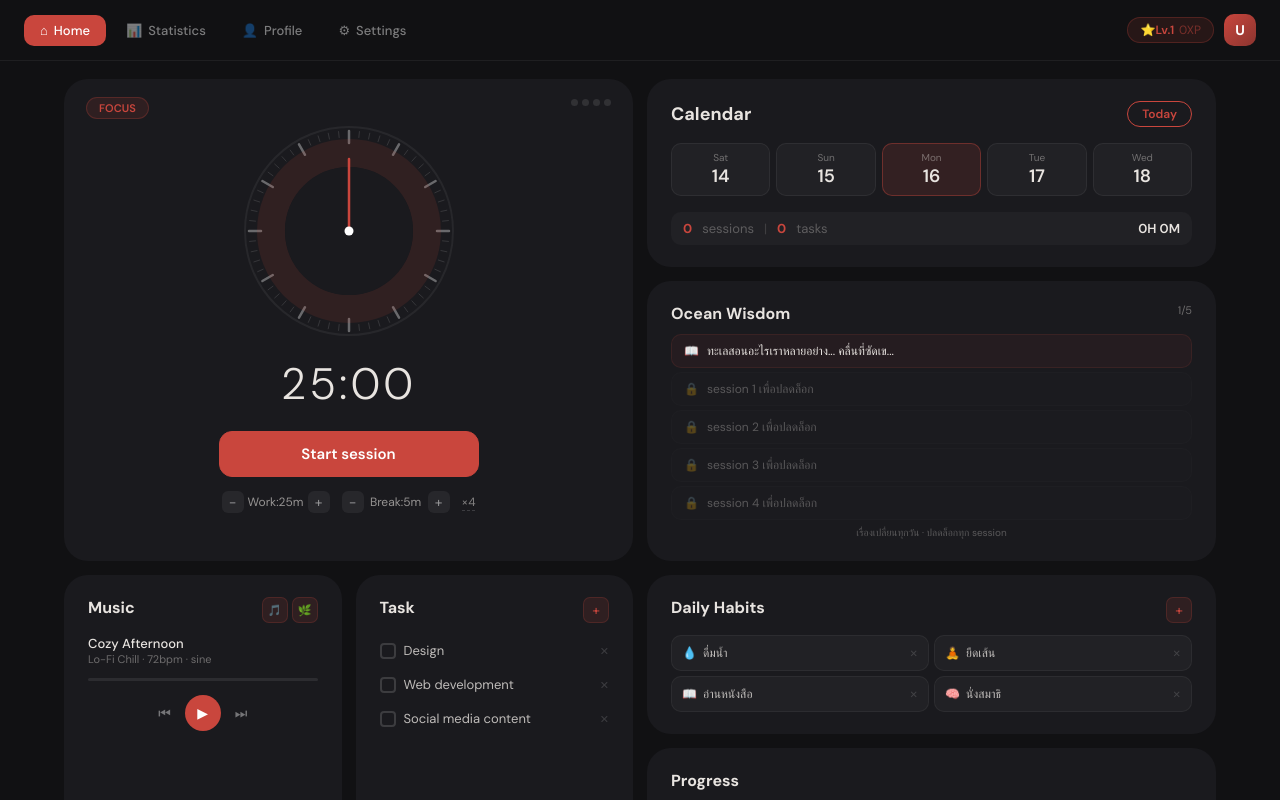
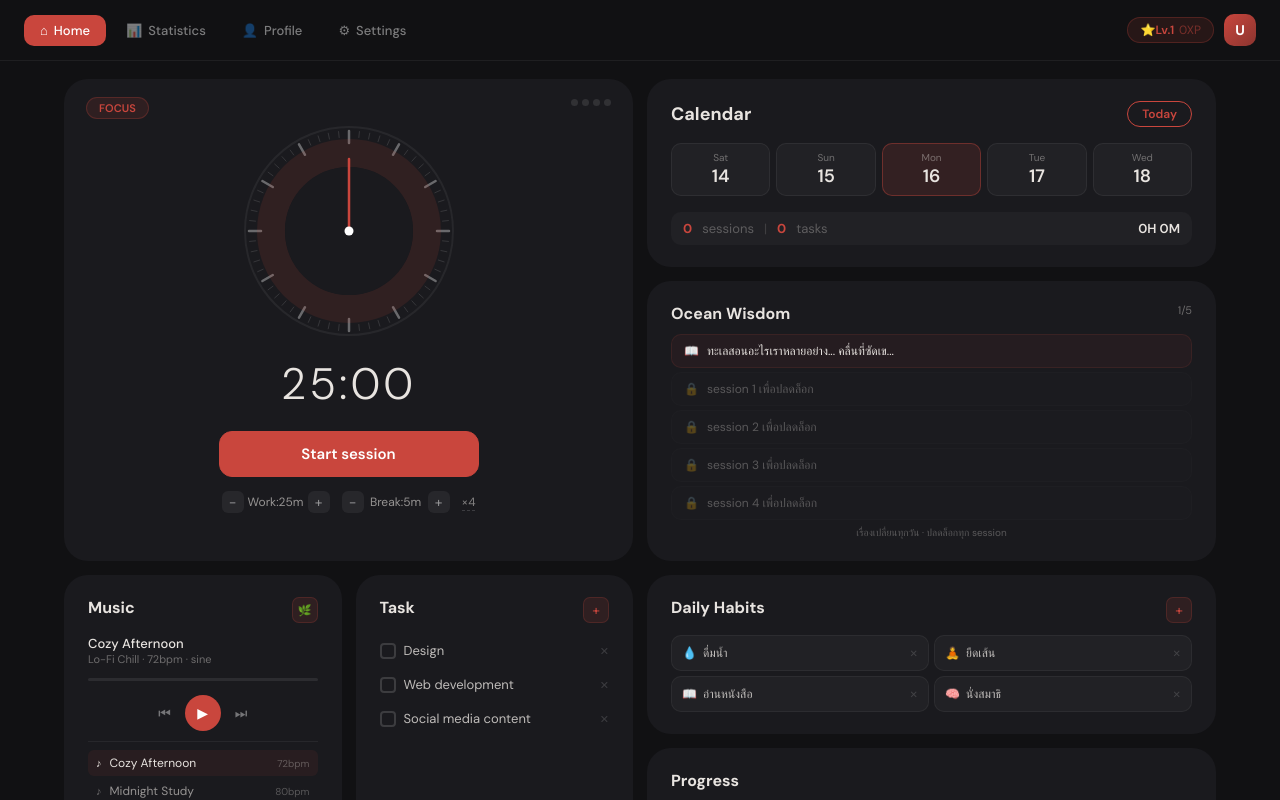
Before and after one commit to Merkolunya/chill-with-you, a React (Vite) app: page / in a window 1280 px wide. Shown: the top 800 px of the page. Built offline with nearby package versions, Linux system fonts and the light colour scheme.

Commit message:
Refactor music controls and ambient sounds display

```diff
--- a/src/App.jsx
+++ b/src/App.jsx
@@ -469,21 +469,19 @@ export default function App(){
         <div style={{display:"flex",gap:14}}>
           <Card bg={T.card} style={{flex:1,display:"flex",flexDirection:"column"}}>
             <div style={{display:"flex",justifyContent:"space-between",marginBottom:12}}><span style={{fontSize:16,fontWeight:700}}>Music</span>
-              <div style={{display:"flex",gap:4}}>
-                <button onClick={()=>setShowAllTracks(!showAllTracks)} style={{width:26,height:26,borderRadius:7,background:`${A}20`,border:`1px solid ${A}33`,color:A,fontSize:11,display:"flex",alignItems:"center",justifyContent:"center"}}>🎵</button>
-                <button onClick={()=>setShowAmb(!showAmb)} style={{width:26,height:26,borderRadius:7,background:`${A}20`,border:`1px solid ${A}33`,color:A,fontSize:11,display:"flex",alignItems:"center",justifyContent:"center"}}>🌿</button>
-              </div>
+              <button onClick={()=>setShowAmb(!showAmb)} style={{width:26,height:26,borderRadius:7,background:`${A}20`,border:`1px solid ${A}33`,color:A,fontSize:11,display:"flex",alignItems:"center",justifyContent:"center"}}>{showAmb?"✕":"🌿"}</button>
             </div>
             <div style={{fontSize:13,fontWeight:500}}>{track.name}</div>
             <div style={{fontSize:11,opacity:0.4,marginBottom:12}}>{track.artist} · {track.bpm}bpm · {track.wave}</div>
             <div style={{height:3,borderRadius:2,background:"rgba(255,255,255,0.08)",marginBottom:14,overflow:"hidden"}}><div style={{height:"100%",width:`${mProg}%`,background:`linear-gradient(90deg,${A},${A}88)`,transition:"width 0.3s"}}/></div>
-            <div style={{display:"flex",alignItems:"center",justifyContent:"center",gap:14}}>
+            <div style={{display:"flex",alignItems:"center",justifyContent:"center",gap:14,marginBottom:10}}>
               <button onClick={doPrev} style={{background:"none",border:"none",color:"rgba(255,255,255,0.4)",fontSize:14}}>⏮</button>
               <button onClick={togglePlay} style={{width:36,height:36,borderRadius:"50%",background:A,border:"none",color:"#fff",fontSize:14,display:"flex",alignItems:"center",justifyContent:"center"}}>{playing?"⏸":"▶"}</button>
               <button onClick={doNext} style={{background:"none",border:"none",color:"rgba(255,255,255,0.4)",fontSize:14}}>⏭</button>
             </div>
-            {playing&&<div style={{textAlign:"center",marginTop:6,fontSize:10,color:A,opacity:0.7}}>♪ กำลังเล่น Lo-Fi...</div>}
-            {showAllTracks&&<div style={{marginTop:10,maxHeight:160,overflowY:"auto"}}>{TRACKS.map(t=><div key={t.id} onClick={()=>doChangeTrack(t)} style={{display:"flex",alignItems:"center",gap:8,padding:"5px 8px",borderRadius:6,cursor:"pointer",background:track.id===t.id?`${A}15`:"transparent",fontSize:12,marginBottom:2}}><span style={{opacity:track.id===t.id?1:0.4}}>{track.id===t.id&&playing?"▶":"♪"}</span><span style={{flex:1,opacity:track.id===t.id?1:0.7}}>{t.name}</span><span style={{opacity:0.3,fontSize:10}}>{t.bpm}bpm</span></div>)}</div>}
+            {playing&&<div style={{textAlign:"center",marginBottom:8,fontSize:10,color:A,opacity:0.7}}>♪ กำลังเล่น Lo-Fi...</div>}
+            {/* Track list — always visible */}
+            <div style={{maxHeight:200,overflowY:"auto",borderTop:"1px solid rgba(255,255,255,0.06)",paddingTop:8}}>{TRACKS.map(t=><div key={t.id} onClick={()=>doChangeTrack(t)} style={{display:"flex",alignItems:"center",gap:8,padding:"5px 8px",borderRadius:6,cursor:"pointer",background:track.id===t.id?`${A}15`:"transparent",fontSize:12,marginBottom:2,transition:"background 0.15s"}}><span style={{opacity:track.id===t.id?1:0.4,fontSize:11}}>{track.id===t.id&&playing?"▶":"♪"}</span><span style={{flex:1,opacity:track.id===t.id?1:0.6}}>{t.name}</span><span style={{opacity:0.3,fontSize:10}}>{t.bpm}bpm</span></div>)}</div>
             {showAmb&&<div style={{marginTop:10}}><div style={{fontSize:11,opacity:0.4,marginBottom:6}}>Ambient Sounds</div><div style={{display:"grid",gridTemplateColumns:"repeat(3,1fr)",gap:5}}>{AMBIENT_DEFS.map(a=><button key={a.id} onClick={()=>toggleAmbient(a)} style={{padding:"6px 3px",borderRadius:8,fontSize:11,background:ambients[a.id]?`${A}20`:"rgba(255,255,255,0.03)",border:ambients[a.id]?`1px solid ${A}40`:"1px solid rgba(255,255,255,0.06)",color:T.text,display:"flex",flexDirection:"column",alignItems:"center",gap:2}}><span style={{fontSize:14}}>{a.icon}</span>{a.name}{ambients[a.id]&&<span style={{fontSize:8,color:A}}>ON</span>}</button>)}</div></div>}
           </Card>
           <Card bg={T.card} style={{flex:1,display:"flex",flexDirection:"column"}}>
```
